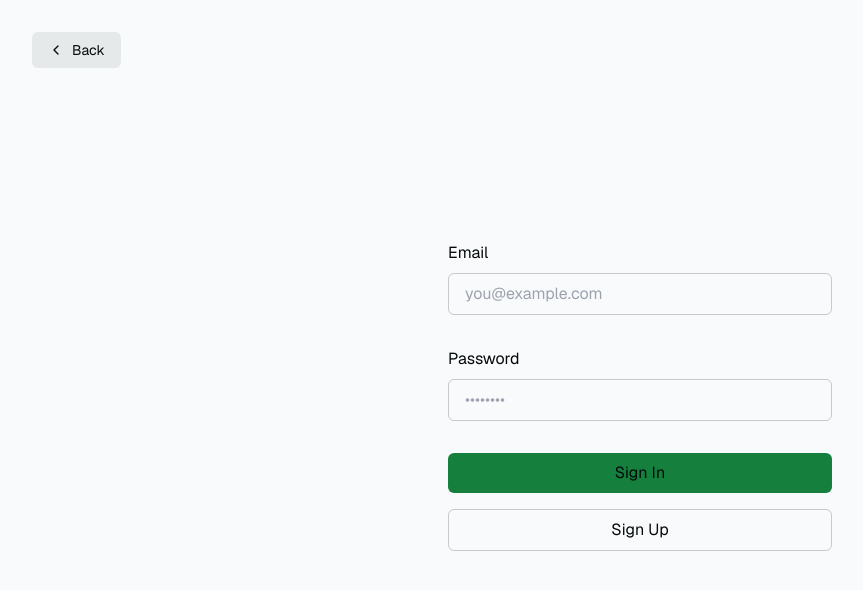
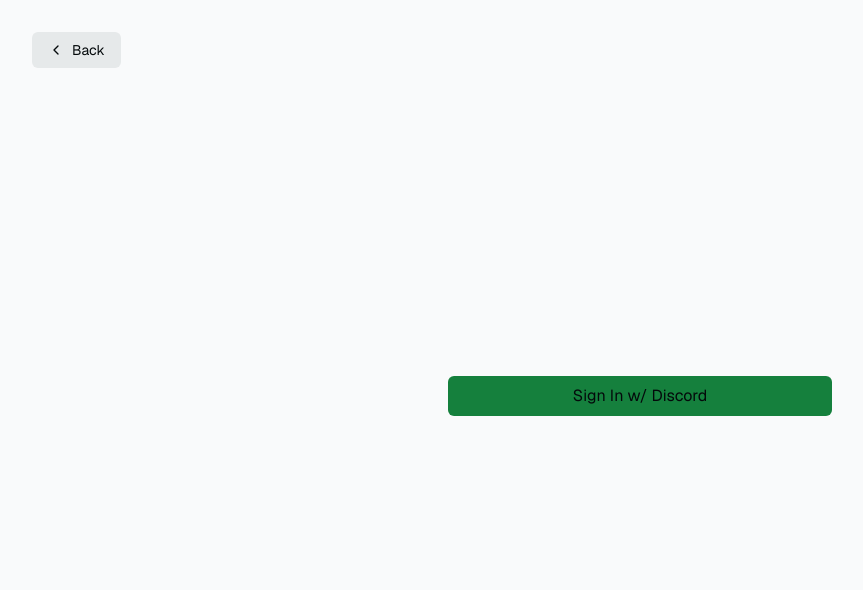
Before and after one commit to M-Desormeaux/stellar-depot, a Next.js app: page /login in a window 1280 px wide. Shown: the top 590 px of the page, without its empty margins (0-863 px from the left). Built offline with nearby package versions, Linux system fonts and the light colour scheme.

Commit message:
login cleanup

```diff
--- a/app/login/page.tsx
+++ b/app/login/page.tsx
@@ -12,13 +12,10 @@
   const signIn = async (formData: FormData) => {
     "use server";
 
-    const email = formData.get("email") as string;
-    const password = formData.get("password") as string;
     const supabase = createClient();
 
-    const { error } = await supabase.auth.signInWithPassword({
-      email,
-      password,
+    const { error } = await supabase.auth.signInWithOAuth({
+      provider: "discord",
     });
 
     if (error) {
@@ -26,29 +23,6 @@
     }
 
     return redirect("/protected");
-  };
-
-  const signUp = async (formData: FormData) => {
-    "use server";
-
-    const origin = headers().get("origin");
-    const email = formData.get("email") as string;
-    const password = formData.get("password") as string;
-    const supabase = createClient();
-
-    const { error } = await supabase.auth.signUp({
-      email,
-      password,
-      options: {
-        emailRedirectTo: `${origin}/auth/callback`,
-      },
-    });
-
-    if (error) {
-      return redirect("/login?message=Could not authenticate user");
-    }
-
-    return redirect("/login?message=Check email to continue sign in process");
   };
 
   return (
@@ -75,38 +49,12 @@
       </Link>
 
       <form className="animate-in flex-1 flex flex-col w-full justify-center gap-2 text-foreground">
-        <label className="text-md" htmlFor="email">
-          Email
-        </label>
-        <input
-          className="rounded-md px-4 py-2 bg-inherit border mb-6"
-          name="email"
-          placeholder="you@example.com"
-          required
-        />
-        <label className="text-md" htmlFor="password">
-          Password
-        </label>
-        <input
-          className="rounded-md px-4 py-2 bg-inherit border mb-6"
-          type="password"
-          name="password"
-          placeholder="••••••••"
-          required
-        />
         <SubmitButton
           formAction={signIn}
           className="bg-green-700 rounded-md px-4 py-2 text-foreground mb-2"
           pendingText="Signing In..."
         >
-          Sign In
-        </SubmitButton>
-        <SubmitButton
-          formAction={signUp}
-          className="border border-foreground/20 rounded-md px-4 py-2 text-foreground mb-2"
-          pendingText="Signing Up..."
-        >
-          Sign Up
+          Sign In w/ Discord
         </SubmitButton>
         {searchParams?.message && (
           <p className="mt-4 p-4 bg-foreground/10 text-foreground text-center">
```
Also changed, not shown: 1 other file (tests, documents, lock files or other folders).
